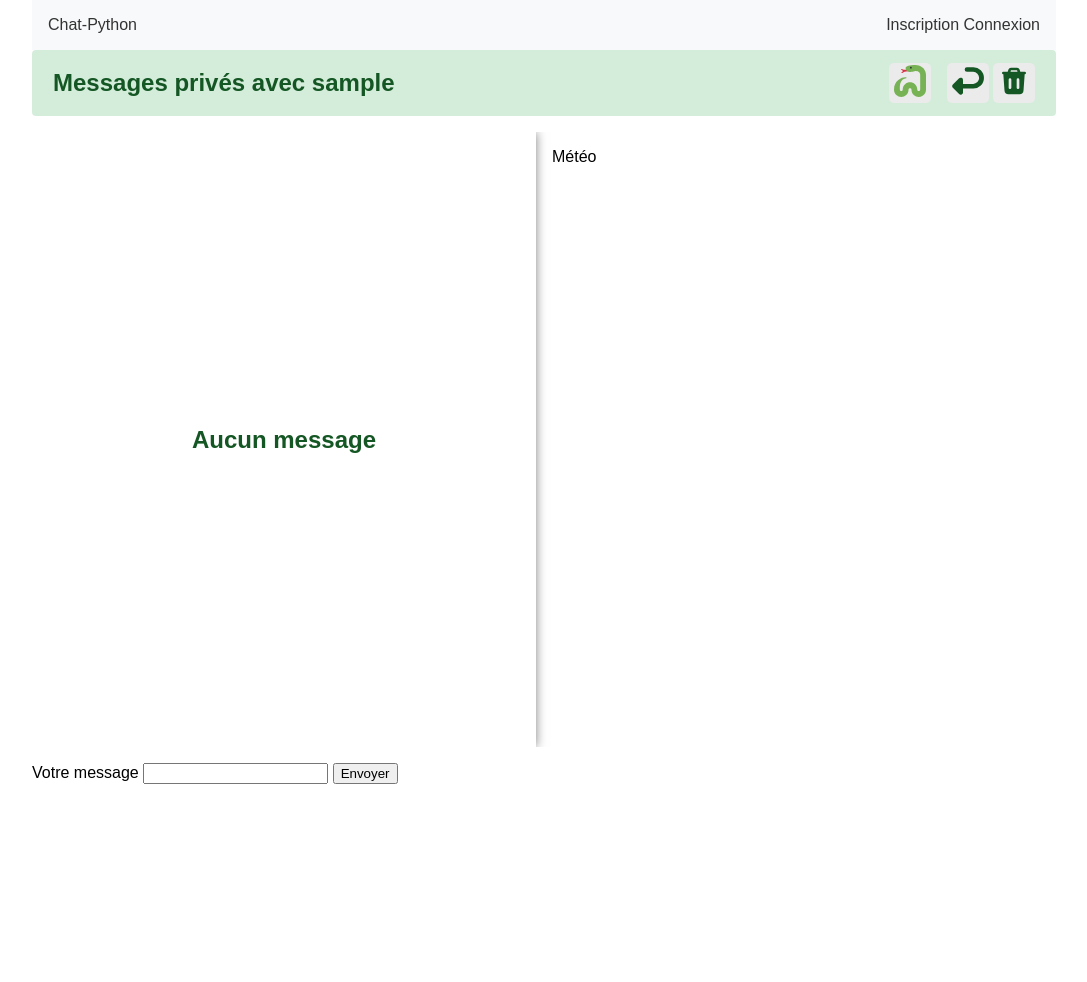
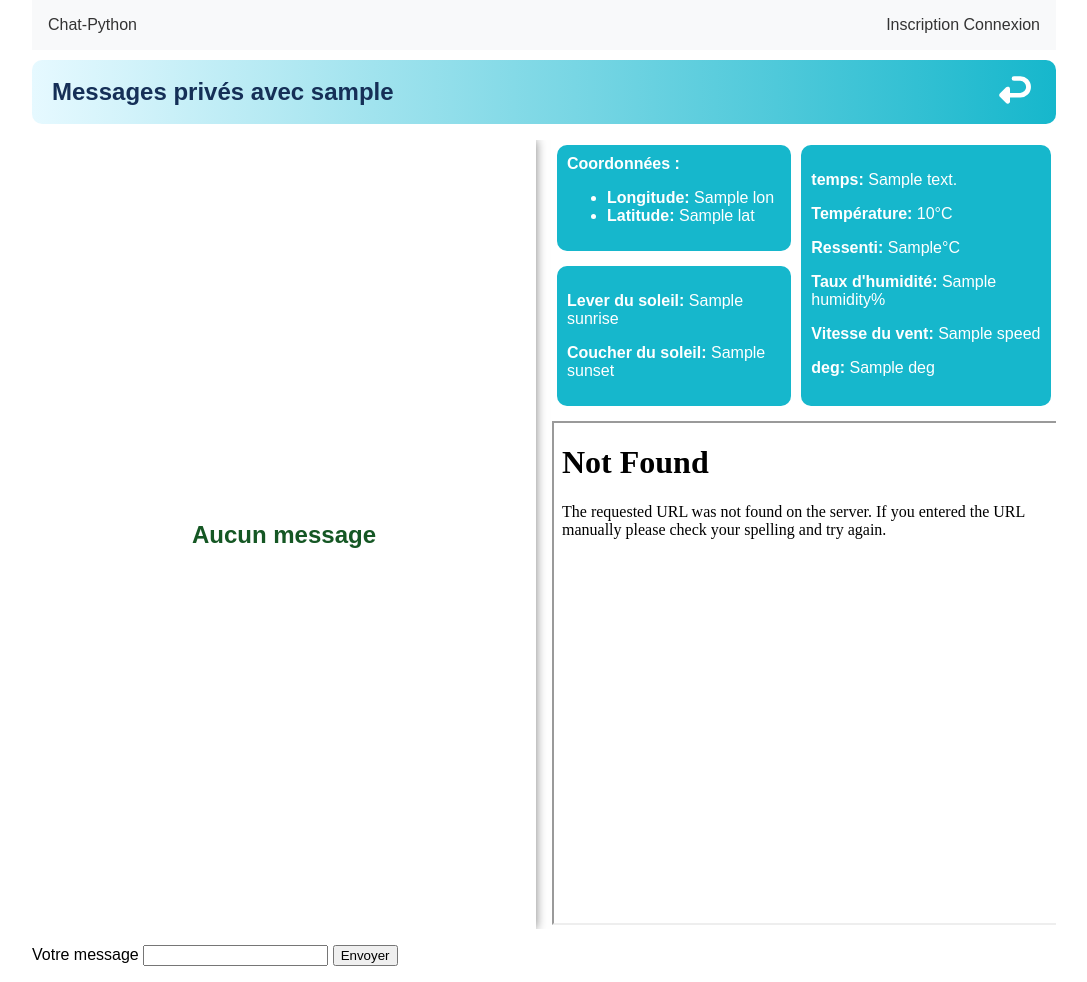
Before and after one commit to benaja-bendo/python-chat, a Python web app: template app/templates/private_message.html in a window 1280 px wide. Shown: the whole page, without its empty margins (96-1183 px from the left). Before the commit the page ends 784 px from the top, so only its background shows below. Run offline with Jinja, Linux system fonts and the light colour scheme; the template is opened without the code that fills it: most values are stand-ins (such as "Sample title", 1, 10 or a date in 2020).

Commit message:
Changing colors, map and weather

```diff
--- a/app/__init__.py
+++ b/app/__init__.py
@@ -6,7 +6,7 @@ from dotenv import load_dotenv
 import os
 
 load_dotenv()
-app = Flask(__name__)
+app = Flask(__name__, static_url_path='/static')
 app.config.from_object(Config)
 app.secret_key = os.getenv('SECRET_KEY')
 
--- a/app/models/message_model.py
+++ b/app/models/message_model.py
@@ -1,5 +1,5 @@
+from datetime import datetime
 from app import db
-from datetime import datetime
 
 
 class MessageModel(db.Model):
--- a/app/templates/base.html
+++ b/app/templates/base.html
@@ -10,7 +10,7 @@
             padding: 0;
             margin: 0;
             box-sizing: border-box;
-            overflow: hidden;
+            /*overflow: hidden;*/
             height: 100vh;
         }
 
@@ -33,6 +33,7 @@
             justify-content: space-between;
             background-color: #f8f9fa;
             padding: 1rem;
+            margin-bottom: 10px;
         }
 
         .toast_success {
--- a/app/templates/private_message.html
+++ b/app/templates/private_message.html
@@ -10,12 +10,10 @@
         }
 
         .header-message {
-            background-color: #d4edda;
-            border-color: #c3e6cb;
+            background: linear-gradient(to right, #e6f9ff, #16b7cc);
             padding: .75rem 1.25rem;
             margin-bottom: 1rem;
-            border: 1px solid transparent;
-            border-radius: .25rem;
+            border-radius: 10px;
             display: flex;
             justify-content: space-between;
             align-items: center;
@@ -25,19 +23,7 @@
             margin: 0;
             font-size: 1.5rem;
             font-weight: bold;
-            color: #155724;
-        }
-
-        .back-space {
-            color: #155724;
-            text-decoration: none;
-            padding: 2px 5px;
-            border-radius: 5px;
-            background-color: #ebebeb;
-        }
-
-        .back-space:hover {
-            background-color: #c3e6cb;
+            color: #152f57;
         }
 
         .menu {
@@ -45,18 +31,12 @@
             gap: 1rem;
         }
 
-        .menu .option {
-            display: flex;
-            gap: .25rem;
-        }
-
         .menu a {
             display: block;
-            color: #155724;
+            color: white;
             text-decoration: none;
             padding: 2px 5px;
             border-radius: 5px;
-            background-color: #ebebeb;
         }
 
         .contents-messages {
@@ -67,9 +47,11 @@
             overflow-y: auto;
         }
         .messages {
+            max-height: 100%;
+            display: flex;
+            flex-direction: column;
+            justify-content: space-between;
             box-shadow: 0 0 10px rgba(0, 0, 0, .5);
-            overflow-y: hidden;
-            max-height: 100%;
         }
         .no-message {
             display: grid;
@@ -85,20 +67,31 @@
         }
 
         .all-messages {
-            overflow-y: auto;
-            height: 500px;
+            display: flex;
+            flex-direction: column;
         }
 
         .message {
-            background-color: #d4edda;
-            padding: .75rem 1.25rem;
+            padding: 8px;
+            color: #152f57;
+            background-color: #e6f9ff;
             margin-bottom: 1rem;
-            border: 1px solid #c3e6cb;
             border-radius: .25rem;
+        }
+
+        .sent {
+            align-self: flex-end;
+            background-color: #e6f9ff;
+        }
+
+        .received {
+            align-self: flex-start;
+            background-color: #e6f9ff;
         }
 
         .message-form {
             margin: 1rem 0;
+            align-items: flex-end;
         }
         .game-content {
             overflow-y: hidden;
@@ -109,6 +102,14 @@
                 grid-template-columns: 1fr;
             }
         }
+
+        .gap {
+            background-color: #16b7cc;
+            border-radius: 10px;
+            margin: 5px 5px 15px 5px;
+            color: white;
+        }
+
     </style>
     <div class="main">
         <div class="header-message">
@@ -116,35 +117,13 @@
                 <span>Messages privés avec {{ user_recipient.username }}</span>
             </h2>
             <div class="menu">
-                <div>
-                    <a href="#" title="jouer à snake">
-                        <svg xmlns="http://www.w3.org/2000/svg" width="32" height="32" viewBox="0 0 36 36">
-                            <path fill="#DD2E44"
-                                  d="M11.84 7.634c-.719 0-2.295 2.243-3.567 1.029c-.44-.419 1.818-1.278 1.727-2.017c-.075-.607-2.842-1.52-1.875-2.099c.967-.578 2.418.841 3.513.866c2.382.055 4.212-.853 4.238-.866a1.082 1.082 0 0 1 1.464.496c.27.547.051 1.213-.488 1.486c-.131.066-2.225 1.105-5.012 1.105z"/>
-                            <path fill="#77B255"
-                                  d="M27.818 36c-3.967 0-8.182-2.912-8.182-8.308c0-1.374-.89-1.661-1.637-1.661c-.746 0-1.636.287-1.636 1.661c0 5.396-4.216 8.308-8.182 8.308S0 33.23 0 27.692C0 14.4 14.182 12.565 14.182 14.4c0 1.835-7.636-1.107-7.636 12.185c0 2.215.89 2.769 1.636 2.769c.747 0 1.637-.287 1.637-1.661c0-5.395 4.215-8.308 8.182-8.308c3.966 0 8.182 2.912 8.182 8.308c0 1.374.89 1.661 1.637 1.661s1.636-.287 1.636-1.661V11.077c0-3.855-3.417-4.431-5.454-4.431c0 0-3.272 1.108-6.545 1.108s-4.364-2.596-4.364-4.431C13.091 1.488 17.455 0 24 0c6.546 0 12 4.451 12 11.077v16.615C36 33.088 31.784 36 27.818 36z"/>
-                            <circle cx="19" cy="3" r="1" fill="#292F33"/>
-                        </svg>
-                    </a>
-                </div>
-                <div class="option">
-                    <a href="/" class="back-space" title="Retour">
+                <a href="/" title="Retour">
                     <svg xmlns="http://www.w3.org/2000/svg" width="32" height="32" viewBox="0 0 14 14">
                         <path fill="currentColor" fill-rule="evenodd"
                               d="M6.545.998a1 1 0 0 0 0 2h2.728a2.638 2.638 0 0 1 0 5.275H4.817V6.545a1 1 0 0 0-1.707-.707L.384 8.564a1.004 1.004 0 0 0-.22 1.09c.049.119.121.23.218.327l2.728 2.728a1 1 0 0 0 1.707-.707v-1.729h4.456a4.638 4.638 0 1 0 0-9.275H6.545Z"
                               clip-rule="evenodd"/>
                     </svg>
                 </a>
-                    <a href="/" class="back-space" title="Supprimer la conversation">
-                        <svg xmlns="http://www.w3.org/2000/svg" width="32" height="32" viewBox="0 0 24 24">
-                            <g fill="none" fill-rule="evenodd">
-                                <path d="M24 0v24H0V0h24ZM12.593 23.258l-.011.002l-.071.035l-.02.004l-.014-.004l-.071-.035c-.01-.004-.019-.001-.024.005l-.004.01l-.017.428l.005.02l.01.013l.104.074l.015.004l.012-.004l.104-.074l.012-.016l.004-.017l-.017-.427c-.002-.01-.009-.017-.017-.018Zm.265-.113l-.013.002l-.185.093l-.01.01l-.003.011l.018.43l.005.012l.008.007l.201.093c.012.004.023 0 .029-.008l.004-.014l-.034-.614c-.003-.012-.01-.02-.02-.022Zm-.715.002a.023.023 0 0 0-.027.006l-.006.014l-.034.614c0 .012.007.02.017.024l.015-.002l.201-.093l.01-.008l.004-.011l.017-.43l-.003-.012l-.01-.01l-.184-.092Z"/>
-                                <path fill="currentColor"
-                                      d="M14.28 2a2 2 0 0 1 1.897 1.368L16.72 5H20a1 1 0 1 1 0 2l-.003.071l-.867 12.143A3 3 0 0 1 16.138 22H7.862a3 3 0 0 1-2.992-2.786L4.003 7.07A1.01 1.01 0 0 1 4 7a1 1 0 0 1 0-2h3.28l.543-1.632A2 2 0 0 1 9.721 2h4.558ZM9 10a1 1 0 0 0-.993.883L8 11v6a1 1 0 0 0 1.993.117L10 17v-6a1 1 0 0 0-1-1Zm6 0a1 1 0 0 0-1 1v6a1 1 0 1 0 2 0v-6a1 1 0 0 0-1-1Zm-.72-6H9.72l-.333 1h5.226l-.334-1Z"/>
-                            </g>
-                        </svg>
-                    </a>
-                </div>
             </div>
         </div>
         <div class="contents-messages">
@@ -156,7 +135,7 @@
                 {% else %}
                     <div class="all-messages">
                         {% for message, sender, recipient in messages %}
-                            <div class="message">
+                            <div class="message {% if sender.id == current_user_id %}sent{% else %}received{% endif %}">
                                 <strong>{{ sender.username }}</strong>
                                 <span>{{ message.sent_at.strftime('%d/%m/%Y %H:%M:%S') }}</span>
                                 <p>{{ message.message }}</p>
@@ -165,8 +144,36 @@
                     </div>
                 {% endif %}
             </div>
-            <div class="game-content">
-                <p>Météo</p>
+            <div>
+                <div style="display: flex; justify-content: space-between;">
+
+                    <div style="flex-direction: column;">
+
+                        <div class="gap" style="padding: 10px;">
+                        <strong>Coordonnées :</strong>
+                        <ul>
+                            <li><strong>Longitude: </strong>{{ lon }}</li>
+                            <li><strong>Latitude: </strong>{{ lat }}</li>
+                        </ul>
+                        </div>
+
+                        <div class="gap" style="padding: 10px;">
+                        <p><strong>Lever du soleil: </strong>{{ sunrise }}</p>
+                        <p><strong>Coucher du soleil: </strong>{{ sunset }}</p>
+                    </div>
+                    </div>
+
+                    <div class="gap" style="padding: 10px 10px 0px 10px;">
+                        <p><strong>temps: </strong>{{ description }}</p>
+                        <p><strong>Température: </strong>{{ temp }}°C</p>
+                        <p><strong>Ressenti: </strong>{{ feels_like }}°C</p>
+                        <p><strong>Taux d'humidité: </strong>{{ humidity }}%</p>
+                        <p><strong>Vitesse du vent: </strong>{{ speed }}</p>
+                        <p><strong>deg: </strong>{{ deg }}</p>
+                    </div>
+                </div>
+
+                <iframe src="{{ url_for('static', filename='temp_map.html') }}" width="100%" height="500"></iframe>
             </div>
         </div>
         <div class="message-form">
```
Also changed, not shown: app/controllers/authController.py (+13 -3 lines), app/controllers/homeController.py (+41 -1 lines), app/static/temp_map.html (added, +93 -0 lines), map.html (added, +93 -0 lines), run.py (line endings or trailing spaces). Lines whose indentation alone changed are shown as unchanged.
